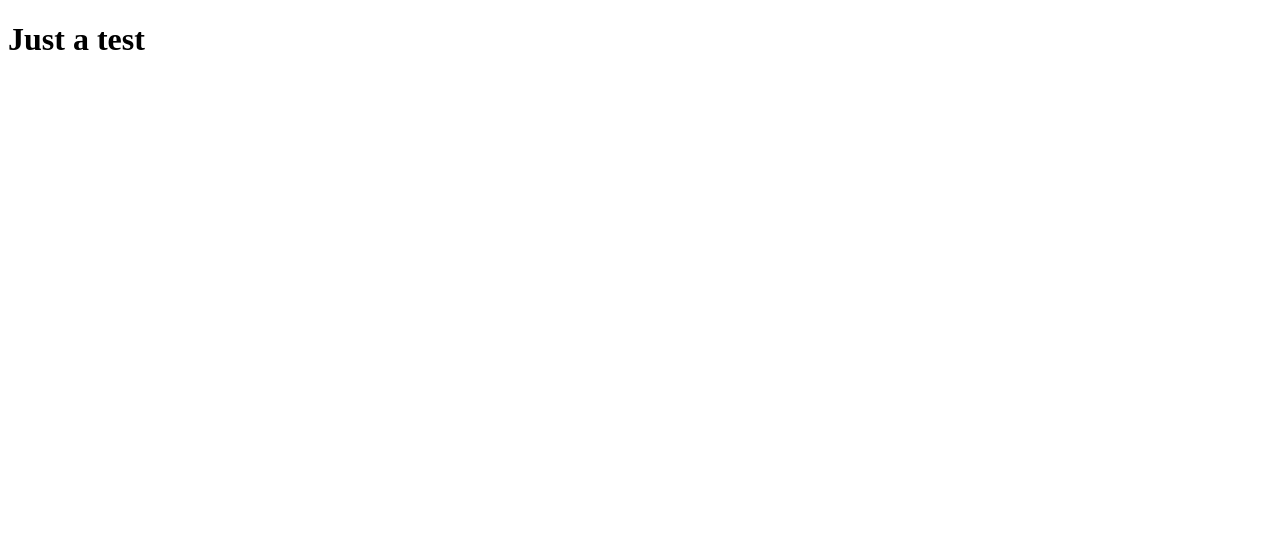
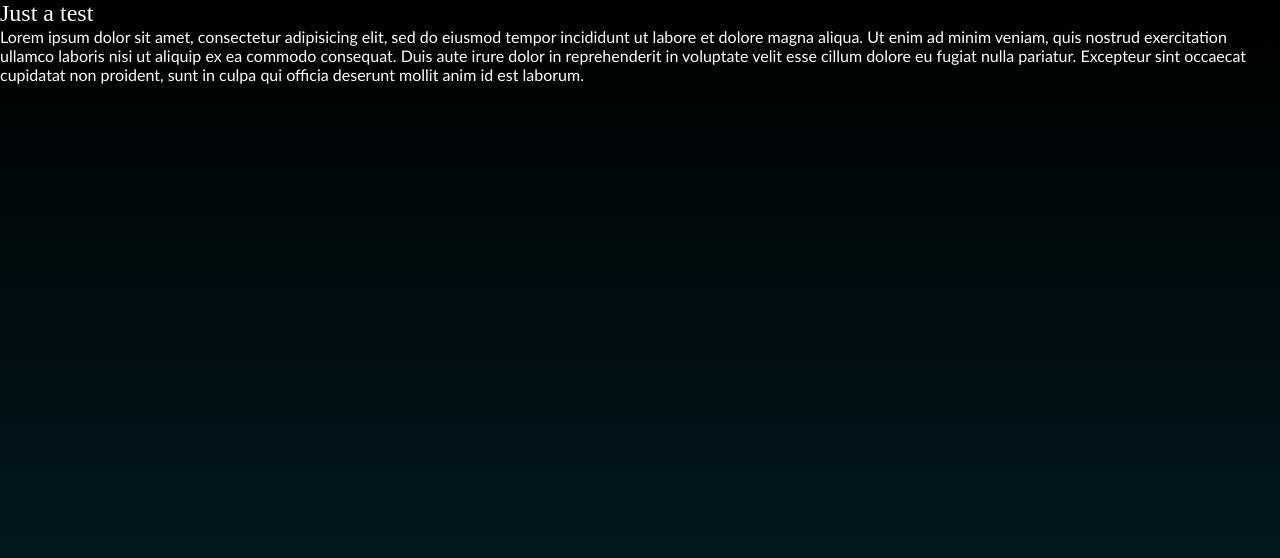
Before and after one commit to Calamari/homepage, a plain HTML site: page index.html in a window 1280 px wide. Drawn offline with Linux system fonts and the light colour scheme.

Commit message:
background

```diff
--- a/index.html
+++ b/index.html
@@ -3,8 +3,12 @@
 <head>
   <meta charset="UTF-8">
   <title>My Homepage</title>
+  <link href="style.css" type="text/css" rel="stylesheet" charset="utf-8">
 </head>
 <body>
-  <h1>Just a test</h1>
+  <div id="content">
+    <h1>Just a test</h1>
+    <p>Lorem ipsum dolor sit amet, consectetur adipisicing elit, sed do eiusmod tempor incididunt ut labore et dolore magna aliqua. Ut enim ad minim veniam, quis nostrud exercitation ullamco laboris nisi ut aliquip ex ea commodo consequat. Duis aute irure dolor in reprehenderit in voluptate velit esse cillum dolore eu fugiat nulla pariatur. Excepteur sint occaecat cupidatat non proident, sunt in culpa qui officia deserunt mollit anim id est laborum.</p>
+  </div>
 </body>
 </html>
--- /dev/null
+++ b/style.css
@@ -0,0 +1,40 @@
+/*
+Copyright (c) 2010, Yahoo! Inc. All rights reserved.
+Code licensed under the BSD License:
+http://developer.yahoo.com/yui/license.html
+version: 3.2.0
+build: 2676
+*/
+html{color:#000;background:#FFF;}body,div,dl,dt,dd,ul,ol,li,h1,h2,h3,h4,h5,h6,pre,code,form,fieldset,legend,input,textarea,p,blockquote,th,td{margin:0;padding:0;}table{border-collapse:collapse;border-spacing:0;}fieldset,img{border:0;}address,caption,cite,code,dfn,em,strong,th,var{font-style:normal;font-weight:normal;}li{list-style:none;}caption,th{text-align:left;}h1,h2,h3,h4,h5,h6{font-size:100%;font-weight:normal;}q:before,q:after{content:'';}abbr,acronym{border:0;font-variant:normal;}sup{vertical-align:text-top;}sub{vertical-align:text-bottom;}input,textarea,select{font-family:inherit;font-size:inherit;font-weight:inherit;}input,textarea,select{*font-size:100%;}legend{color:#000;}
+
+html {
+  height: 100%;
+}
+
+body {
+  color: #fff;
+  font-family: "PT Sans Latin CE Regular", Calibri, 'Lucida Sans Unicode', Arial, sans-serif;
+  height: 100%;
+}
+
+#content {
+  margin: auto;
+  min-height: 100%;
+
+  background: #000000;
+  background: -moz-linear-gradient(top, #000000 0%, #022029 92%); /* FF3.6+ */
+  background: -webkit-gradient(linear, left top, left bottom, color-stop(0%,#000000), color-stop(100%,#022029)); /* Chrome,Safari4+ */
+  background: -webkit-linear-gradient(top, #000000 0%,#022029 92%); /* Chrome10+,Safari5.1+ */
+  background: -o-linear-gradient(top, #000000 0%,#022029 92%); /* Opera11.10+ */
+  background: -ms-linear-gradient(top, #000000 0%,#022029 92%); /* IE10+ */
+  filter: progid:DXImageTransform.Microsoft.gradient( startColorstr='#000000', endColorstr='#044159',GradientType=0 ); /* IE6-9 */
+  background: linear-gradient(top, #000000 0%,#022029 92%); /* W3C */
+}
+
+h1, h2, h3 {
+  font-family: "minion-pro-1","minion-pro-2", "Times New Roman", Georgia, serif;
+}
+
+h1 {
+  font-size: 24px;
+}
```
